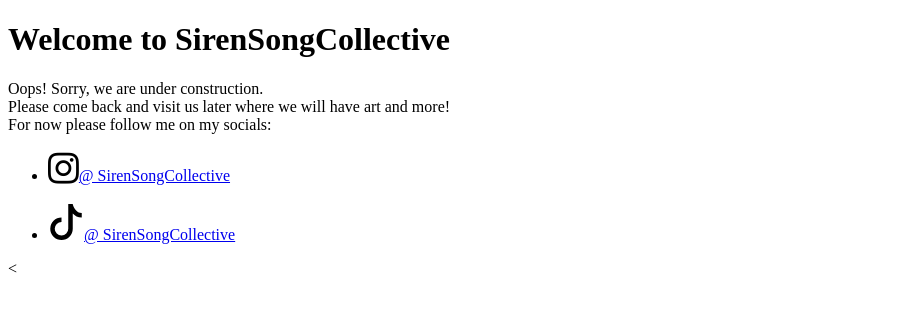
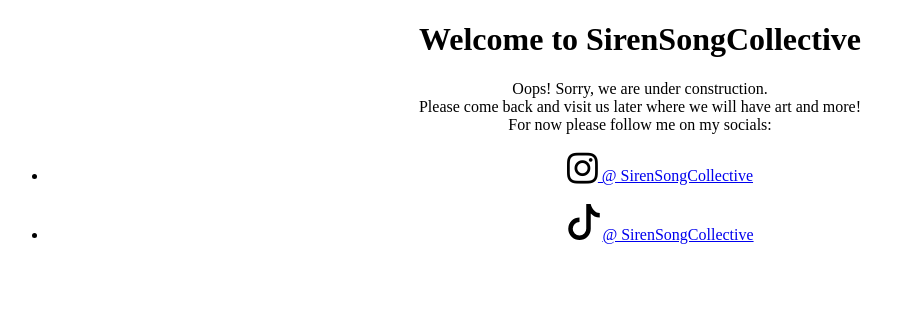
Before and after one commit to CMetoreDev/SirenSongCollective, a plain HTML site: page index.html in a window 1280 px wide. Shown: the whole page, without its empty margins (0-916 px from the left). Drawn offline with Linux system fonts and the light colour scheme.

Commit message:
linked CSS(need to figure out centering not inline) centered content inline

```diff
--- a/index.html
+++ b/index.html
@@ -4,21 +4,21 @@
     <meta charset="UTF-8">
     <meta name="viewport" content="width=device-width, initial-scale=1.0">
     <title>SirenSongCollective</title>
-    <link rel="stylesheet" href="https://cdnjs.cloudflare.com/ajax/libs/font-awesome/4.7.0/css/font-awesome.min.css">
+    <link rel="stylesheet" href="https://cdnjs.cloudflare.com/ajax/libs/font-awesome/4.7.0/css/font-awesome.min.css" href="style.css">
 </head>
-<h1 id="temp-heading">Welcome to SirenSongCollective</h1>
+<h1 id="temp-heading" style="text-align: center;">Welcome to SirenSongCollective</h1>
 <body>
-    <p id="temp-notice">Oops! Sorry, we are under construction.
-        <br>Please come back and visit us later where we will have art and more!
+    <p id="temp-notice" style="text-align: center;">Oops! Sorry, we are under construction.
+        <br >Please come back and visit us later where we will have art and more!
         <br>For now please follow me on my socials:
         <br><ul>
-            <li><i class="fa fa-instagram" style="font-size:36px"></i><a href="https://www.instagram.com/SirenSongCollective?igsh=MXZlandxem41OGNyYg==" target="_blank">@ SirenSongCollective</a></li>
+            <li style="text-align: center;"><i class="fa fa-instagram" style="font-size:36px" boarder="5px"></i><a href="https://www.instagram.com/SirenSongCollective?igsh=MXZlandxem41OGNyYg==" target="_blank"> @ SirenSongCollective</a></li>
             <br>
-            <li><svg xmlns="http://www.w3.org/2000/svg" width="36" height="36" fill="currentColor" class="bi bi-tiktok" viewBox="0 0 16 16">
+            <li style="text-align: center;"><svg xmlns="http://www.w3.org/2000/svg" width="36" height="36" fill="currentColor" class="bi bi-tiktok" viewBox="0 0 16 16">
                 <path d="M9 0h1.98c.144.715.54 1.617 1.235 2.512C12.895 3.389 13.797 4 15 4v2c-1.753 0-3.07-.814-4-1.829V11a5 5 0 1 1-5-5v2a3 3 0 1 0 3 3z"/>
-              </svg><a href="https://www.tiktok.com/@sirensongcollective?_t=8olD8LkZfO2&_r=1">@ SirenSongCollective</a></li>
+              </svg><a href="https://www.tiktok.com/@sirensongcollective?_t=8olD8LkZfO2&_r=1" target="_blank">@ SirenSongCollective</a></li>
         </ul>
-         <
+
     </p>
 </body>
 </html>
--- a/style.css
+++ b/style.css
@@ -0,0 +1,6 @@
+#temp-notice {
+    text-align: center;
+}
+#temp-heading {
+    text-align: center;
+}
```
